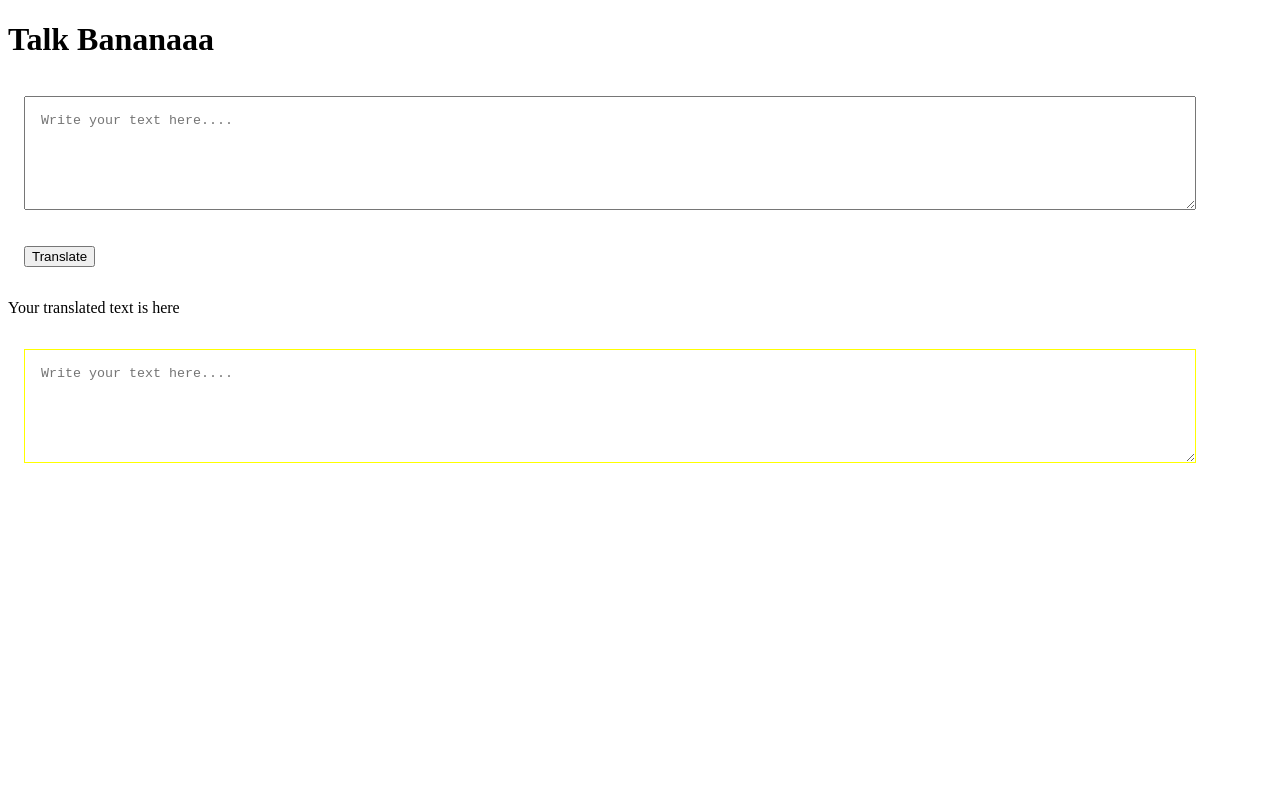
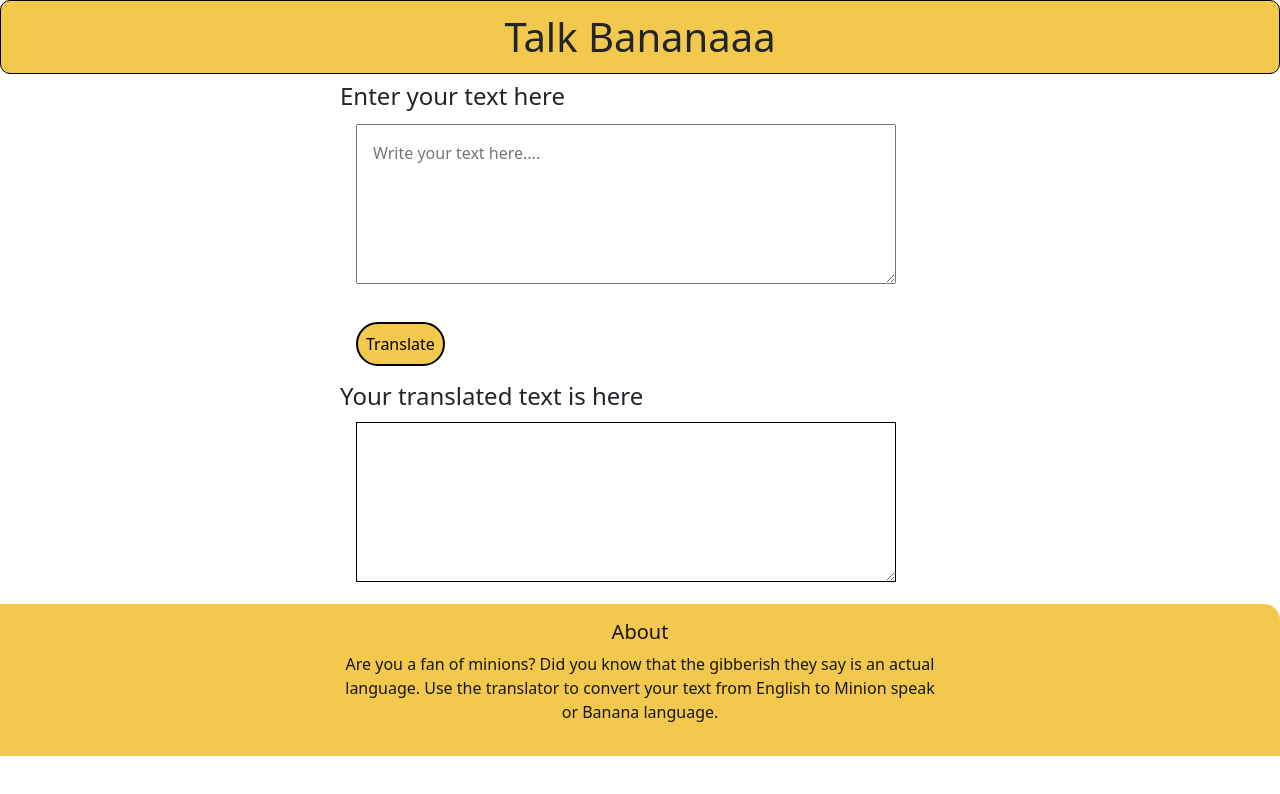
Before and after one commit to hooda3789/talkBanana, a plain HTML site: page index.html in a window 1280 px wide. Drawn offline with nearby package versions, Linux system fonts and the light colour scheme.

Commit message:
after adding css

```diff
--- /dev/null
+++ b/banana.css
@@ -0,0 +1,51 @@
+#input-text{
+    width: 90%;
+    height: 20vh;
+    margin: 1rem;
+    padding: 1rem;
+    margin-top: 5px;
+}
+#translate-btn{
+    margin: 1rem;
+    padding: 8px;
+    background-color: #F2C94C;
+    border: 2px solid black;
+    border-radius: 30px;
+}
+
+#translate-btn:hover{
+    border: 2px solid #F2C94C;
+    color: black;
+    background-color: rgb(244, 255, 182);
+}
+
+#translate-text{
+    border: 1px solid black;
+    width: 90%;
+    height: 20vh;
+    margin: 1rem;
+    padding: 1rem;
+    margin-top: 3px;
+}
+
+#top-heading{
+    display: block;
+    background-color: #F2C94C;
+    text-align: center;
+    border: 1px solid black;
+    padding: 12px;
+    border-radius: 10px;
+}
+
+#myfooter{
+    background-color: #F2C94C;
+    padding: 1rem 1rem;
+    text-align: center;
+    color: rgb(22, 22, 22);
+    border-top-right-radius: 1rem;
+}
+
+.container-center{
+    max-width: 600px;
+    margin: auto;
+}
--- a/index.html
+++ b/index.html
@@ -5,36 +5,30 @@
     <meta http-equiv="X-UA-Compatible" content="IE=edge">
     <meta name="viewport" content="width=device-width, initial-scale=1.0">
     <title>Banana Translator</title>
-    <style>
-        #input-text{
-            width: 90%;
-            height: 10vh;
-            margin: 1rem;
-            padding: 1rem;
-        }
-        #translate-btn{
-            margin: 1rem;
-        }
-        #translate-text{
-            border: 1px solid yellow;
-            width: 90%;
-            height: 10vh;
-            margin: 1rem;
-            padding: 1rem;
-        }
-    </style>
+    <link rel="stylesheet" href="banana.css">
+    <link rel="stylesheet" href="https://cdn.jsdelivr.net/npm/bootstrap@5.1.0/dist/css/bootstrap.min.css" integrity="sha384-KyZXEAg3QhqLMpG8r+8fhAXLRk2vvoC2f3B09zVXn8CA5QIVfZOJ3BCsw2P0p/We" crossorigin="anonymous">
 </head>
 <body>
-    <h1>Talk Bananaaa</h1>
+    <h1 id="top-heading">Talk Bananaaa</h1>
+    <section>
 
-    <!-- <h4>Enter your text </h4> -->
+    <div class="container-center">
+    <h4>Enter your text here</h4>
     <textarea id="input-text" placeholder="Write your text here...."></textarea>
 
     <button id="translate-btn">Translate</button>
-    <p>Your translated text is here</p>
-    <textarea id="translate-text" placeholder="Write your text here...."></textarea>
+    <h4>Your translated text is here</h4>
+    <textarea id="translate-text"></textarea>
 
+</div>
+</section>
 
+<footer id="myfooter">
+    <div class="container-center">
+    <h5>About</h5>
+    <p>Are you a fan of minions? Did you know that the gibberish they say is an actual language. Use the translator to convert your text from English to Minion speak or Banana language.</p>
+</div>
+</footer>
 
 
     <script src="banana.js"></script>
```
